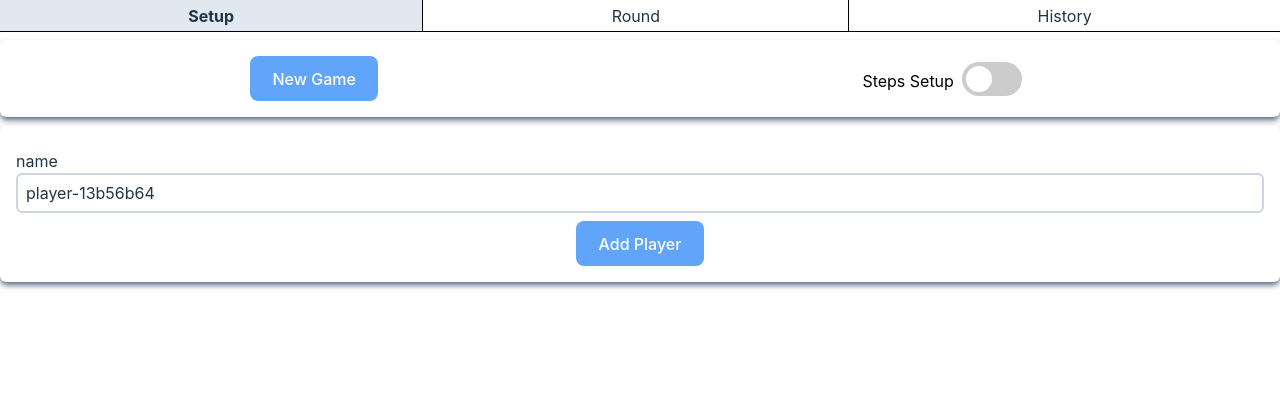
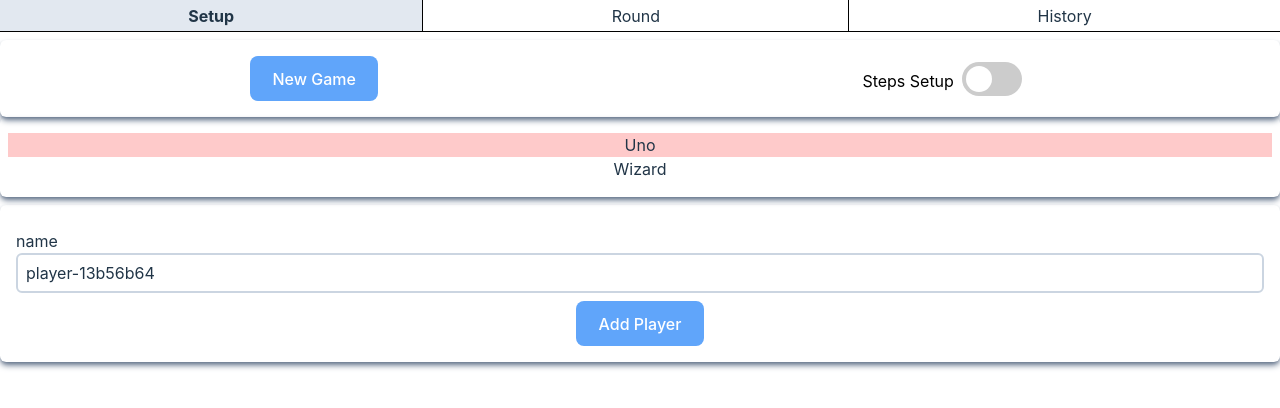
Before and after one commit to maldestor95/score, a Vue app: page / in a window 1280 px wide. Shown: the top 408 px of the page. Built offline with nearby package versions, Linux system fonts and the light colour scheme.

Commit message:
add predefined games

```diff
--- /dev/null
+++ b/src/components/listSelector.vue
@@ -0,0 +1,21 @@
+<template>
+  <div>
+    <div v-for="item in props.options">
+      <div :class="{ 'bg-red-200': choice == item }" @click="choice = item">
+        {{ item }}
+      </div>
+    </div>
+  </div>
+</template>
+
+<script setup lang="ts">
+const choice = defineModel<string>();
+interface Props {
+  options: string[];
+}
+const props = withDefaults(defineProps<Props>(), {
+  options: () => ["Wizard", "Uno"],
+});
+</script>
+
+<style scoped></style>
--- a/src/pages/wizard/players.vue
+++ b/src/pages/wizard/players.vue
@@ -10,10 +10,25 @@
         >
           New Game
         </button>
-        <toggleSwitch v-model="showStepsSetup" class="text-black justify-self-end"
+
+        <toggleSwitch
+          v-model="showStepsSetup"
+          class="text-black justify-self-end"
+          @click="
+            store.targetGame = '';
+            PredefinedChoice = '';
+          "
           >Steps Setup</toggleSwitch
         >
       </div>
+    </container>
+
+    <container class="shadow-md" v-if="!showStepsSetup">
+      <listSelector
+        :options="store.preDefinedGames"
+        v-model="PredefinedChoice"
+        @update:model-value="store.setGame(PredefinedChoice)"
+      ></listSelector>
     </container>
 
     <div class="flex flex-wrap justify-center mt-4" v-if="showStepsSetup">
@@ -28,6 +43,7 @@
           >ROUND STEPS</defineSteps
         >
       </container>
+
       <container class="basis-full pl-4 md:basis-1/2">
         <toggleSwitch v-model="store.trackBets" class="text-black justify-self-end"
           >Bets
@@ -91,9 +107,10 @@
 import toggleSwitch from "../../components/toggleswitch.vue";
 import container from "../../components/container.vue";
 import defineSteps from "./definesteps.vue";
+import listSelector from "../../components/listSelector.vue";
 
 const store = useScoreStore();
-
+const PredefinedChoice = ref(store.preDefinedGames[0]);
 const showStepsSetup = ref(false);
 
 const deleteU = (userId: number) => {
--- a/src/pages/wizard/score.vue
+++ b/src/pages/wizard/score.vue
@@ -2,6 +2,7 @@
   <div>
     <h1>
       Round <span>{{ scoreStore.getRoundNumber }}</span>
+      {{ scoreStore.targetGame }}
     </h1>
     <div class="flex flex-row justify-evenly">
       <button
--- a/src/pages/wizard/store.ts
+++ b/src/pages/wizard/store.ts
@@ -7,6 +7,7 @@
     trackBets: boolean
     scoreSteps: number[]
     betSteps: number[]
+    targetGame?: string
 }
 
 export type UserInfo = {
@@ -16,6 +17,7 @@
     betPerRound: number[]
     currentRound: number
     currentBet: number
+
 }
 const DefaultSettings = () => {
     const newUUID = uuidv4()
@@ -29,6 +31,14 @@
         betSteps: [1, 2, 5, 10],
     }
 }
+
+const gameSetup = [
+    { game: 'Uno', steps: [-20, -10, -5, -2, -1, 1, 2, 5, 10, 20], betSteps: [] },
+    { game: 'Wizard', steps: [-20, -10, 10, 20], betSteps: [-1, 1] },
+]
+
+const preDefinedGames = gameSetup.map(game => game.game)
+
 const updateLocalStorage = (state: State) => {
     localStorage.setItem(SETTINGS_LOCAL_STORAGE_KEY, JSON.stringify(state))
 }
@@ -74,10 +84,22 @@
         },
         isGameStarted: (state) => {
             return state.userList[0].scorePerRound.length > 0
+        },
+        preDefinedGames: () => {
+            return preDefinedGames
         }
+
     },
     actions: {
-
+        setGame(gameName: string) {
+            if (preDefinedGames.includes(gameName)) {
+                const targetGame = gameSetup.filter(game => game.game == gameName)[0]
+                this.scoreSteps = targetGame.steps
+                this.betSteps = targetGame.betSteps
+                this.trackBets = targetGame.betSteps.length > 0
+                this.targetGame = gameName
+            }
+        },
         addUser() {
             const newUUID = uuidv4()
             const username = createPlayerName(newUUID)
```
